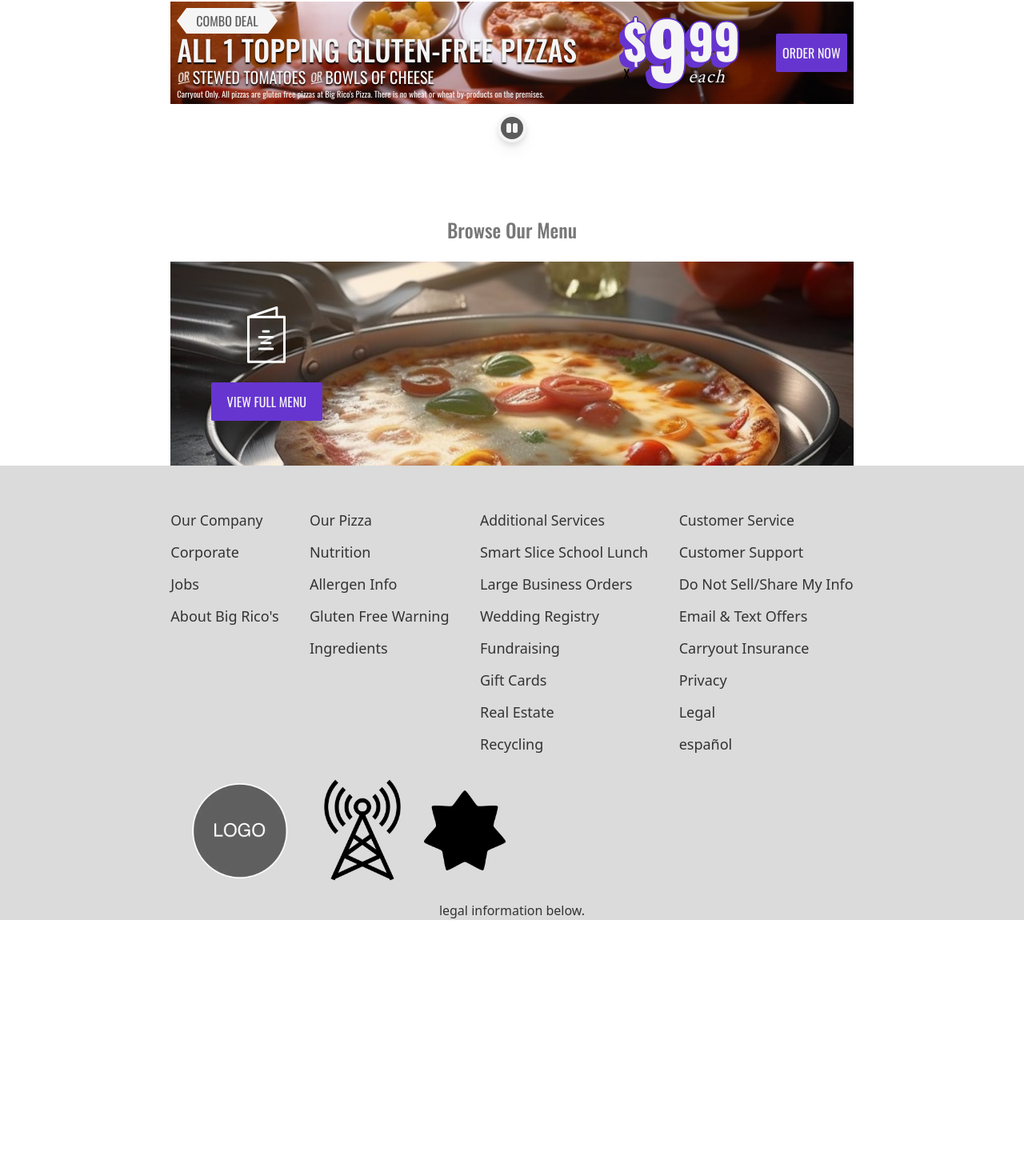
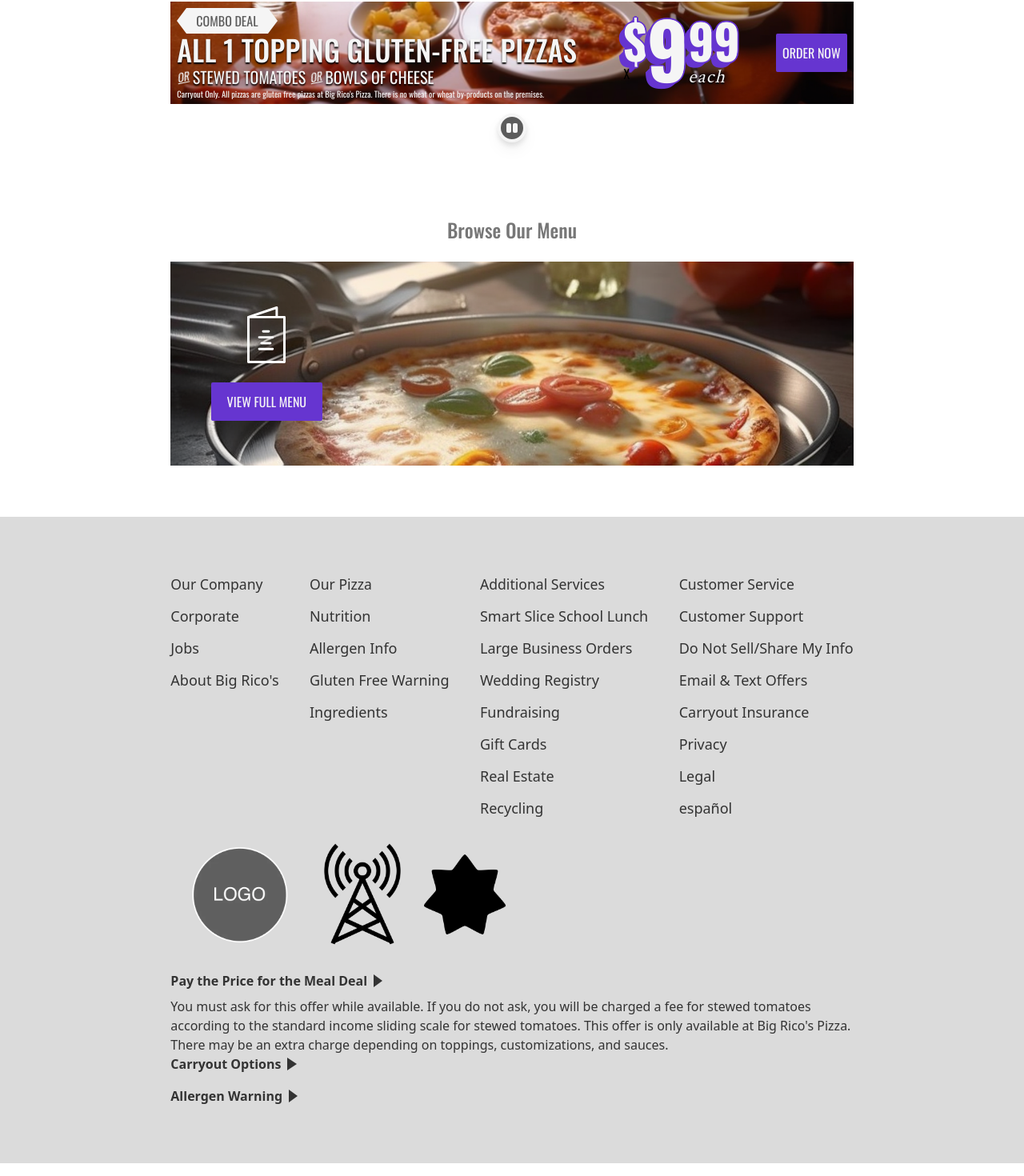
Before and after one commit to CassandraGoose/big-ricos-pizza, a React (Vite) app: page / in a window 1280 px wide. Shown: the part 753-2223 px from the top of the page at 80% size. Before the commit the page ends 1903 px from the top, so only its background shows below. Built offline with nearby package versions, Linux system fonts and the light colour scheme.

Commit message:
make footer accordions functional

```diff
--- a/src/sections/MenuInvitation.tsx
+++ b/src/sections/MenuInvitation.tsx
@@ -1,4 +1,5 @@
 import Button from '../components/Button';
+import BookIcon from '../assets/book_icon.svg';
 
 function MenuInvitation() {
   return (
@@ -9,16 +10,7 @@
       <div className='bg-menu-invitation bg-cover bg-center flex p-2 w-full py-14 mt-6'>
         <div className='flex flex-col items-center justify-center ml-8'>
           <div className='h-auto w-12 mx-14 mb-6'>
-            <svg viewBox='0 0 64.83 95.55' xmlns='http://www.w3.org/2000/svg'>
-              <path
-                d='m2 18h60.83v75.55h-60.83zm47.83-16-47.83 16h47.83zm-22.83 40.12h9.28m-15.94 9.86h22.6m-18.69 9.86h14.78m-18.69 9.86h22.6'
-                fill='none'
-                stroke='#fff'
-                stroke-linecap='round'
-                stroke-linejoin='round'
-                stroke-width='4'
-              />
-            </svg>
+           <img src={BookIcon} alt='book icon' />
           </div>
           <Button text='View Full Menu' bgColor='red' xPadding='5' />
         </div>
--- a/src/sections/SplashFooter.tsx
+++ b/src/sections/SplashFooter.tsx
@@ -1,13 +1,63 @@
+import { useState } from 'react';
 import placeholderLogo from '../assets/placeholder.webp';
 import placeHolderRadio from '../assets/placeholder_radio.png';
 import placeHolderSheriff from '../assets/placeholder_sheriff.png';
+import expandArrow from '../assets/expand_arrow.svg';
 
 function SplashFooter() {
+  const accordionData = [
+    {
+      title: 'Pay the Price for the Meal Deal',
+      content: `You must ask for this offer while available. If you do not ask,
+        you will be charged a fee for stewed tomatoes according to the
+        standard income sliding scale for stewed tomatoes. This offer is
+        only available at Big Rico's Pizza. There may be an extra charge
+        depending on toppings, customizations, and sauces.`,
+      isOpen: true,
+    },
+    {
+      title: 'Carryout Options',
+      content: `You must explicitly and clearly request carryout. If you do not,
+        you will be chained to the table and forced to eat your meal in
+        the restaurant. This is in accordance with City Council
+        requirements.`,
+      isOpen: false,
+    },
+    {
+      title: 'Allergen Warning',
+      content: `Wheat and Wheat By-Products are a dangerous material and are
+        banned by the City Council. We cannot serve you Wheat or Wheat
+        By-Products and you will not find any Wheat or Wheat By-Products
+        on the premises. We offer gluten free pizza, stewed tomatoes,
+        melted cheeses, and other delicious dishes in place of our
+        original pizza. Please do not ask for pizza containing Wheat or
+        Wheat By-Products as this may result in your immediate arrest
+        and subsequent quarentine.`,
+      isOpen: false,
+    },
+  ];
+
+  const [accordions, updateAccordions] = useState(accordionData);
+
+  const toggleAccordion = (title: string) => {
+    const updatedAccordions = accordions.map((accordion) => {
+      if (accordion.title === title) {
+        return {
+          ...accordion,
+          isOpen: !accordion.isOpen,
+        };
+      }
+      return accordion;
+    });
+
+    updateAccordions(updatedAccordions);
+  };
+
   return (
-    <section>
-      <div className='bg-light-grey text-dark-grey flex justify-center items center'>
+    <section className='mt-16'>
+      <div className='bg-light-grey text-dark-grey flex justify-center items center py-16'>
         <div className='w-8/12 flex flex-col items-center justify-between'>
-          <div className='w-full flex justify-between text-lg font-light leading-10 pt-12'>
+          <div className='w-full flex justify-between text-lg font-light leading-10'>
             <ul className='footer-ul' aria-label='Our Company'>
               <li>Corporate</li>
               <li>Jobs</li>
@@ -55,7 +105,37 @@
               alt="sheriff's secret police logo"
             />
           </div>
-          <div>legal information below.</div>
+          <div className='flex flex-col w-full'>
+            {accordions.map((accordion, i) => (
+              <div
+                key={accordion.title}
+                onClick={() => toggleAccordion(accordion.title)}>
+                <h6
+                  className='w-full my-2'
+                  key={accordion.title}
+                  id={`accordion-header-${i}`}>
+                  <button
+                    className='flex items-center justify-start font-bold'
+                    aria-contols={`accordion-panel-${i}`}>
+                    {accordion.title}
+                    <img
+                      className='h-4 w-auto ml-2'
+                      src={expandArrow}
+                      alt='arrow'
+                    />
+                  </button>
+                </h6>
+                <div
+                  className={`${
+                    accordion.isOpen ? 'max-h-16' : 'max-h-0 collapse'
+                  } transition-[max-height] duration-150 ease-in-out`}
+                  aria-expanded={accordion.isOpen}
+                  aria-labelledby={`accordion-header-${i}`}>
+                  {accordion.content}
+                </div>
+              </div>
+            ))}
+          </div>
         </div>
       </div>
     </section>
```
Also changed, not shown: src/assets/book_icon.svg (added), src/assets/expand_arrow.svg (added).
